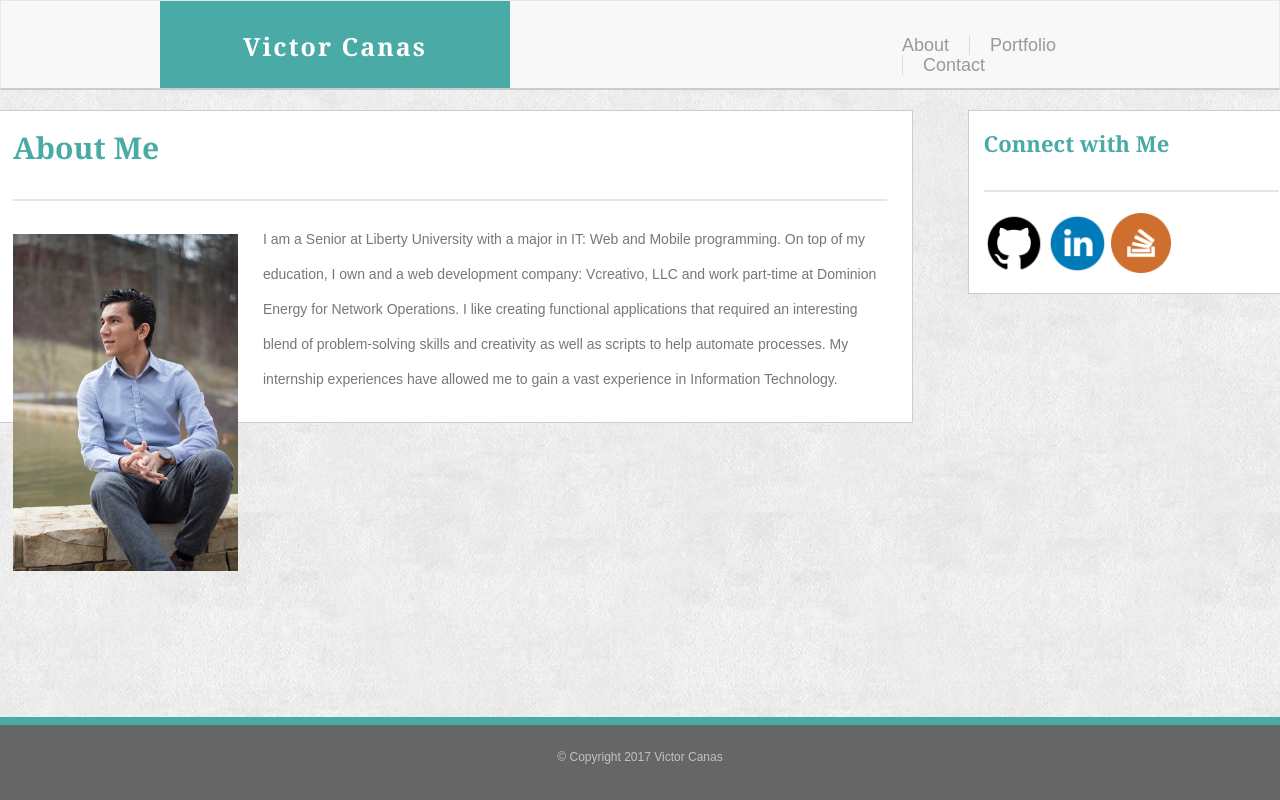
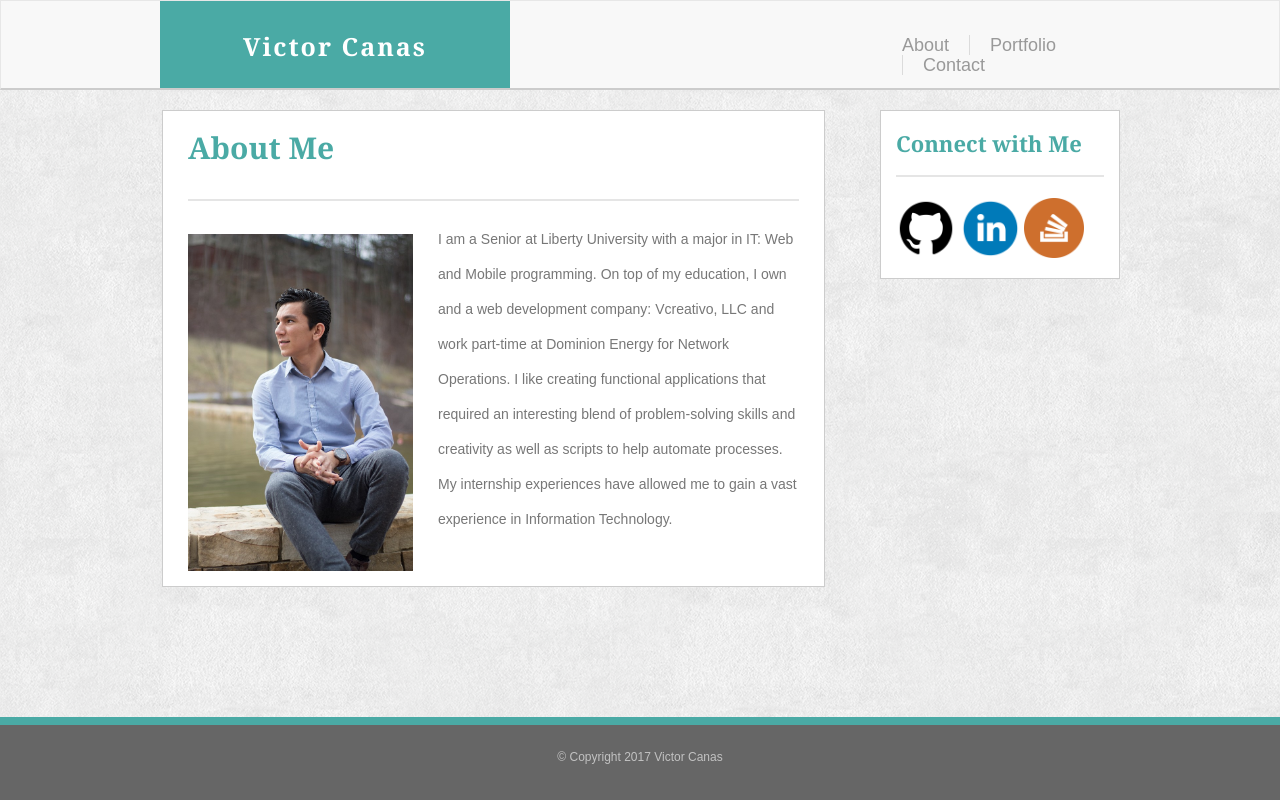
Before and after one commit to VictorCanas/Bootstrap-Portfolio, a plain HTML site: page index.html in a window 1280 px wide. Drawn offline with nearby package versions, Linux system fonts and the light colour scheme.

Commit message:
fixed css and html

```diff
--- a/css/reset.css
+++ b/css/reset.css
@@ -2,8 +2,6 @@
    v2.0 | 20110126
    License: none (public domain)
 */
-
-
 
 html, body, div, span, applet, object, iframe, h1, h2, h3, h4, h5, h6, p, blockquote, pre, a, abbr, acronym, address, big, cite, code, del, dfn, em, img, ins, kbd, q, s, samp, small, strike, strong, sub, sup, tt, var, b, u, i, center, dl, dt, dd, ol, ul, li, fieldset, form, label, legend, table, caption, tbody, tfoot, thead, tr, th, td, article, aside, canvas, details, embed, figure, figcaption, footer, header, hgroup, menu, nav, output, ruby, section, summary, time, mark, audio, video {
     margin: 0;
--- a/css/style.css
+++ b/css/style.css
@@ -6,7 +6,6 @@
 --------------------------------------------------------------------------*/
 
 /* body, p, hr, h1, h2,  */
-
 
 body {
     background-image: url("../images/extra_clean_paper.png");
@@ -39,7 +38,6 @@ h2 {
     color: #4aaaa5;
     font-weight: bold;
     font-size: 22px;
-    padding-bottom: 15px;
 }
 
 /* ^End - Main Styles
@@ -49,6 +47,7 @@ h2 {
 --------------------------------------------------------------------------*/
 
 /* navbar */
+
 .navbar-default {
     height: 90px;
     border-bottom: 2px;
@@ -82,21 +81,20 @@ h2 {
     width: 22.91%;
 }
 
-.nav  {
+.nav {
     float: right;
     font-size: 18px;
     padding-top: 34px;
     max-width: 100%;
-    margin-right:-10px;
+    margin-right: -10px;
 }
 
 .navbar a {
-    color: #999999 !important ;
+    color: #999999 !important;
 }
 
 .nav ul {
     width: 100%;
-
 }
 
 .nav li {
@@ -108,7 +106,7 @@ h2 {
     padding-left: 20px;
 }
 
-.nav li:nth-child(-n+2){
+.nav li:nth-child(-n+2) {
     padding-right: 20px;
 }
 
@@ -137,6 +135,7 @@ h2 {
     border: 1px;
     border-style: solid;
     border-color: #cccccc;
+    overflow: auto;
 }
 
 .connect {
@@ -153,6 +152,7 @@ h2 {
 }
 
 /* Portfolio Styling */
+
 .img-wrapper-1 img, .img-wrapper-2 img, .img-wrapper-3 img {
     max-width: 100%;
 }
@@ -189,10 +189,11 @@ h2 {
 }
 
 .centered:hover {
-        background-color: #3A8883;
+    background-color: #3A8883;
 }
 
 /* Contact Styling */
+
 label {
     font-weight: normal;
     font-size: 16px;
@@ -225,7 +226,7 @@ label {
     border-top: 8px;
     border-top-style: solid;
     border-top-color: #4aaaa5;
-    color: rgba(255,255,255,0.6);
+    color: rgba(255, 255, 255, 0.6);
     font-size: 12px;
     text-align: center;
 }
@@ -238,184 +239,142 @@ label {
 /* ^End - Content
 --------------------------------------------------------------------------*/
 
-
 /* ^Media Queries
 --------------------------------------------------------------------------*/
 
-@media screen and (max-width: 980px){
-
+@media screen and (max-width: 980px) {
     /* Basic Styles 980px */
     h2 {
         font-size: 18px;
     }
-
     /* Header Styles 980px */
-
     .container-fluid {
         width: 730px;
     }
-
     /* Content Styles 980px */
     .container {
         width: 730px;
     }
-
     .content {
         width: 67%;
         float: left;
     }
-
     /* Contact Styles 980px */
     .connect {
         float: left;
         width: 30%;
     }
-
     .connect img {
         width: 31.75%;
         height: 31.75%;
     }
-
     /* Portfolio Styles 980px */
     .img-wrapper-1 img, .img-wrapper-2 img, .img-wrapper-3 img {
         width: 416px;
     }
-
     .img-wrapper-1 {
         padding-bottom: 25px;
     }
-
     .img-wrapper-2:first-child {
         padding-top: 0px;
     }
-
     .centered {
         width: 416px;
     }
 }
 
-@media screen and (max-width: 768px){
-
+@media screen and (max-width: 768px) {
     /* Basic Styles 768px */
     h2 {
         font-size: 20px;
     }
-
     /* Header Styles 768px */
-
     .container-fluid {
         width: 650px;
         margin: auto;
         overflow: auto;
     }
-
     .navbar-default .navbar-brand {
         width: 345px;
         padding-left: 10px;
         padding-right: 10px;
     }
-
-    .nav  {
+    .nav {
         float: right;
         margin-top: -85px;
         padding-top: 34px;
     }
-
     /* Content Styles 768px */
-
     .container {
         width: 650px;
     }
-
     .content {
         width: 650px;
         margin-bottom: 20px;
     }
-
     /* Contact Styles 768px */
-
     .connect {
         margin-left: 2px;
         margin-bottom: 100px;
         width: 650px;
     }
-
     .connect img {
         width: 15%;
     }
-
     /* Portfolio Styles 768px */
-
     .img-wrapper-1 img, .img-wrapper-2 img, .img-wrapper-3 img {
         width: 281px;
     }
-
     .img-wrapper-2 {
         padding-top: 0px;
     }
-
     .centered {
         width: 281px;
         top: 67%;
     }
 }
 
-@media screen and (max-width: 640px){
-
+@media screen and (max-width: 640px) {
     /* Basic Styles 640px */
     h2 {
         font-size: 20px;
     }
-
     /* Header Styles 640px */
-
     .navbar-default {
         height: 150px;
     }
-
     .container-fluid {
         width: 100%;
         margin: auto;
     }
-
     .navbar-default .navbar-brand {
         width: 100%;
     }
-
-    .nav  {
+    .nav {
         float: none;
         margin-top: -15px;
         margin-left: 135px;
     }
-
     /* Content Styles 640px */
-
     .container {
         width: 500px;
         margin-left: 80px;
     }
-
     .content {
         width: 445px;
         margin-bottom: 20px;
     }
-
     /* Contact Styles 640px */
-
     .connect {
         width: 445px;
     }
-
     /* Portfolio Styles 768px */
-
     .img-wrapper-1 img, .img-wrapper-2 img, .img-wrapper-3 img {
         width: 445px;
     }
-
     .img-wrapper-2 {
         padding-top: 25px;
     }
-
     .centered {
         width: 392px;
     }
--- a/index.html
+++ b/index.html
@@ -14,12 +14,12 @@
 </head>
 
 <body>
-	<!-- Navigation-->
 	<nav class="navbar navbar-default">
 		<div class="container-fluid">
 			<div class="navbar-header">
 				<div class="navbar-brand">Victor Canas</div>
 			</div>
+
 			<ul class="nav navbar-nav">
 				<li><a href="index.html">About</a></li>
 				<li><a href="portfolio.html">Portfolio</a></li>
@@ -28,10 +28,9 @@
 		</div>
 	</nav>
 
-	<div class="containter">
+	<div class="container">
 		<div class="row">
 
-		<!-- Begin Content -->
 			<div class="col-md-9">
 				<div class="content">
 					<h1>About Me</h1>
@@ -42,7 +41,7 @@
 					</p>
 				</div>
 			</div>
-		<!--Contact Info -->
+
 			<div class="col-md-3 connect">
 				<h2>Connect with Me</h2>
 				<hr>
@@ -50,18 +49,19 @@
 				<a href="https://www.linkedin.com/in/vscanas"><img src="images/linkedin.png" alt="LinkedIn" style="height:60px;width:60px"></a>
 				<a href="https://stackoverflow.com/users/8569731/victor-ca%C3%B1as"><img src="images/stackoverflow.png" alt="Stack Overflow" style="height:60px;width:60px"</a>
 			</div>
-		<!--Contact Info -->
+
+		</div>
 	</div>
 
-	</div>
 
-	<!--Footer -->
 	<footer>
 		<div class="footer navbar-fixed-bottom">
 			<div class="container">
 				<p>&copy; Copyright 2017 Victor Canas</p>
 			</div>
 		</div>
+	</footer>
+
 
 </body>
 
```
Also changed, not shown: contact.html (+7 -9 lines), portfolio.html (+4 -9 lines). Lines whose indentation alone changed are shown as unchanged.
